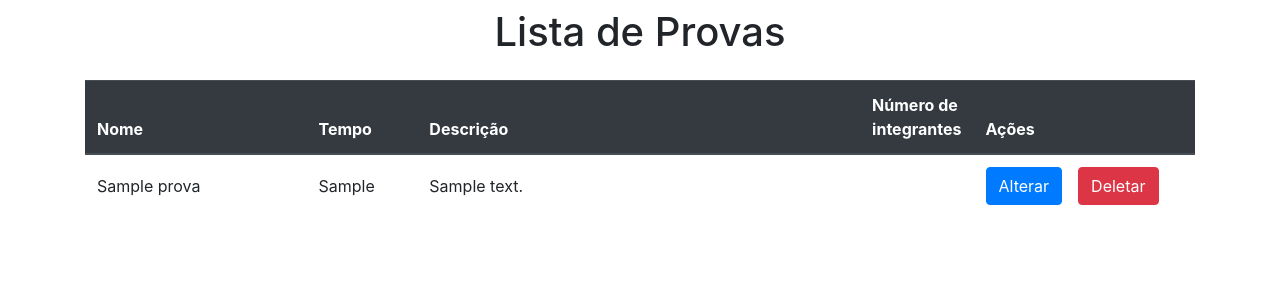
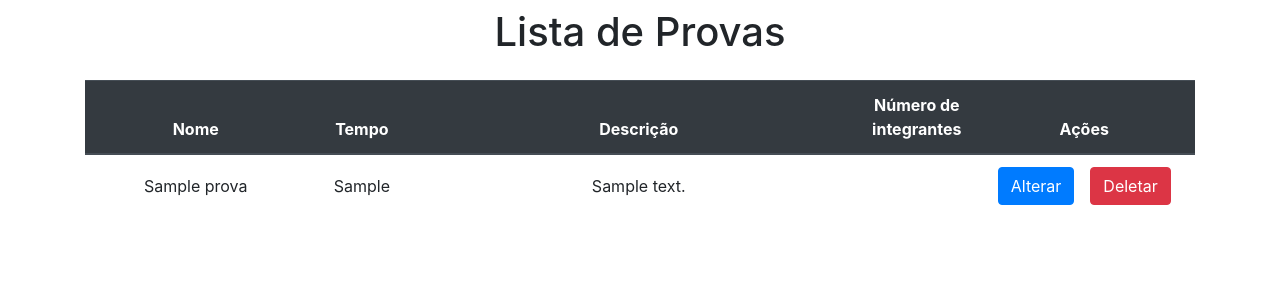
Before and after one commit to GabrielPerico/GincanaCI, a CodeIgniter app: page /aulaphp/index.php/provas/index in a window 1280 px wide. Shown: the part 64-364 px from the top of the page. Run offline with CodeIgniter, Linux system fonts and the light colour scheme; tables that the repository leaves empty or names only in its code hold one stand-in row (values such as "Sample post"); data that the repository does not hold is empty.

Commit message:
falto uma coisinha

```diff
--- a/application/views/ListaProvas.php
+++ b/application/views/ListaProvas.php
@@ -44,7 +44,7 @@
             <div class="col-12">
 
 
-                <table class="table table-hover">
+                <table class="table table-hover text-center">
                     <thead class="thead-dark">
                         <tr>
                             <th scope="col" width="20%">Nome</th>
```
